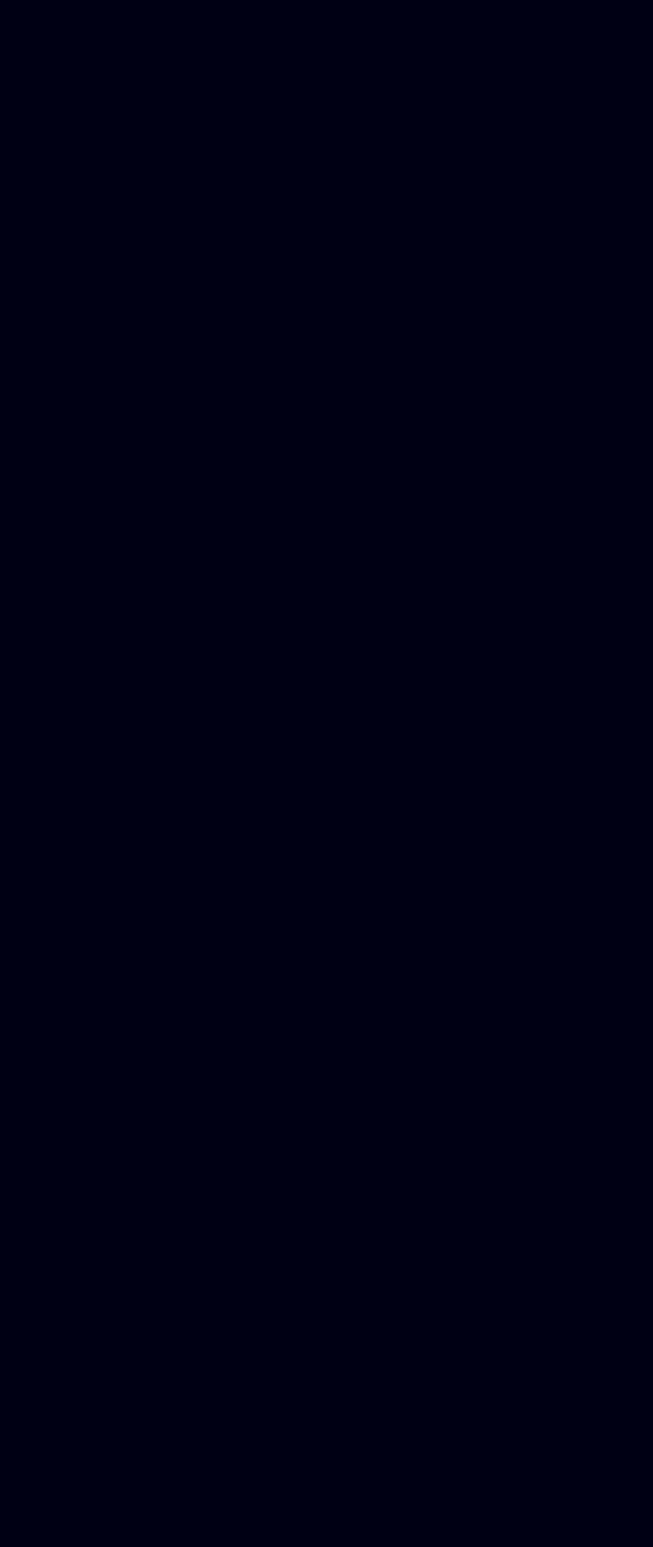
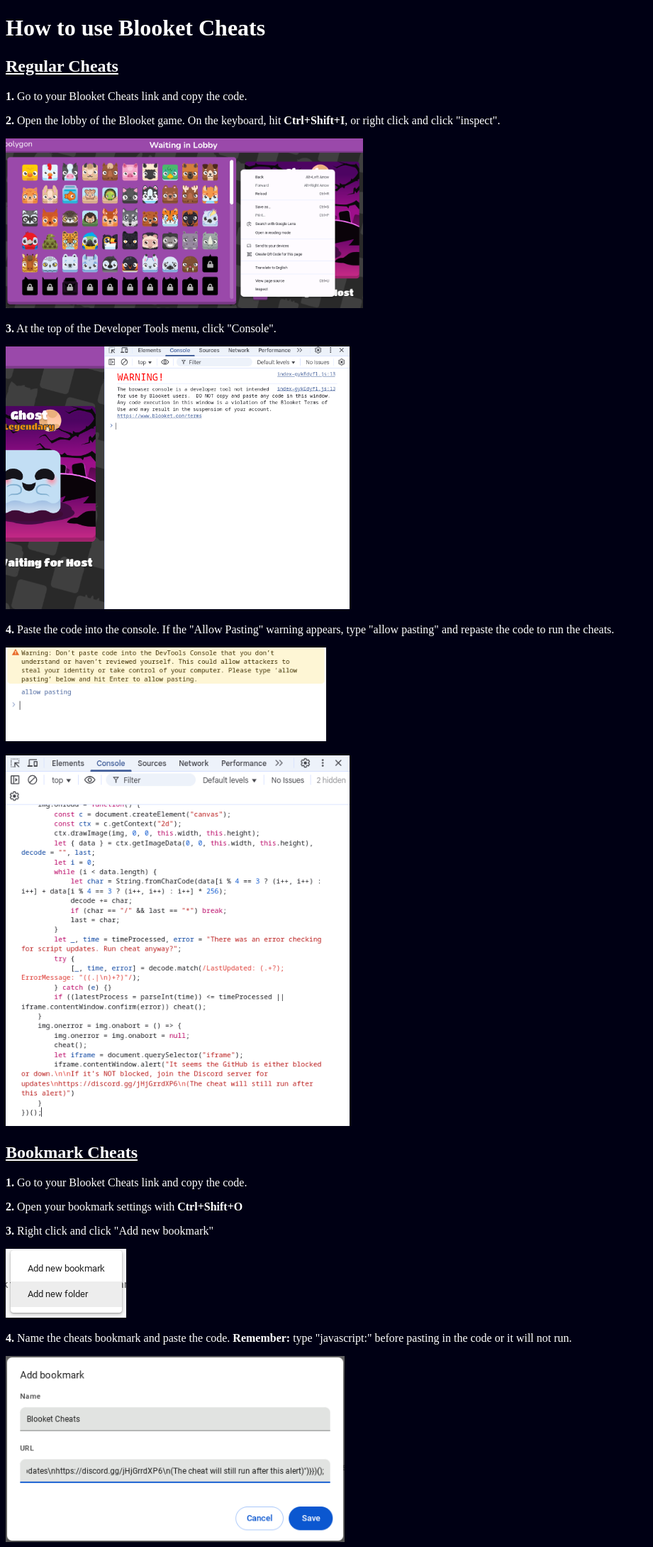
Before and after one commit to PongonPolygon/blooket-cheats-tutorial, a plain HTML site: page index.html in a window 1280 px wide. Shown: the top 2179 px of the page at 71% size, without its empty margins (0-921 px from the left). Before the commit the page ends 800 px from the top, so only its background shows below. Drawn offline with Linux system fonts and the light colour scheme.

Commit message:
Add instructions for using Blooket cheats

```diff
--- a/index.html
+++ b/index.html
@@ -11,6 +11,26 @@
   </head>
 
   <body>
-
+    <h1>How to use Blooket Cheats</h1>
+    <h2><u>Regular Cheats</u></h2>
+    <p><strong>1.&nbsp;</strong>Go to your Blooket Cheats link and copy the code.</p>
+    <p><strong>2.&nbsp;</strong>Open the lobby of the Blooket game. On the keyboard, hit <strong>Ctrl+Shift+I</strong>, or right click and click "inspect".</p>
+    <p><img src="https://raw.githubusercontent.com/PongonPolygon/blooket-cheats-tutorial/refs/heads/main/blook_lobby_step1.png" alt="" width="504" height="239" /></p>
+    <p><strong>3.</strong> At the top of the Developer Tools menu, click "Console".</p>
+    <p><img src="https://raw.githubusercontent.com/PongonPolygon/blooket-cheats-tutorial/refs/heads/main/blook_lobby_step2.png" alt="" width="485" height="370" /></p>
+    <p><strong>4.</strong> Paste the code into the console. If the "Allow Pasting" warning appears, type "allow pasting" and repaste the code to run the cheats.</p>
+    <p><img src="https://raw.githubusercontent.com/PongonPolygon/blooket-cheats-tutorial/refs/heads/main/blook_lobby_step3.png" width="452" height="132" /></p>
+    <p><img src="https://raw.githubusercontent.com/PongonPolygon/blooket-cheats-tutorial/refs/heads/main/blook_lobby_step4.png" width="485" height="522" /></p>
+    <h2><span style="text-decoration: underline;">Bookmark Cheats</span></h2>
+    <p><strong>1.</strong> Go to your Blooket Cheats link and copy the code.</p>
+    <p><strong>2.</strong> Open your bookmark settings with <strong>Ctrl+Shift+O</strong></p>
+    <p><strong>3.</strong> Right click and click "Add new bookmark"</p>
+    <p><img src="https://raw.githubusercontent.com/PongonPolygon/blooket-cheats-tutorial/refs/heads/main/blook_book_step1.png" /></p>
+    <p><strong>4.</strong> Name the cheats bookmark and paste the code.&nbsp;<strong>Remember:</strong> type "javascript:" before pasting in the code or it will not run.</p>
+    <p><img src="https://raw.githubusercontent.com/PongonPolygon/blooket-cheats-tutorial/refs/heads/main/blook_book_step2.png" width="478" height="262" /></p>
+    <p><strong>5.</strong> Go to the lobby of the Blooket game and click on your bookmark.</p>
+    <p><img src="https://raw.githubusercontent.com/PongonPolygon/blooket-cheats-tutorial/refs/heads/main/blook_book_step3.png" /></p>
+    &nbsp;
+    <p><a href="https://pongonpolygon.github.io/poly-hub/">Poly's Hub</a></p>
   </body>
 </html>
```
